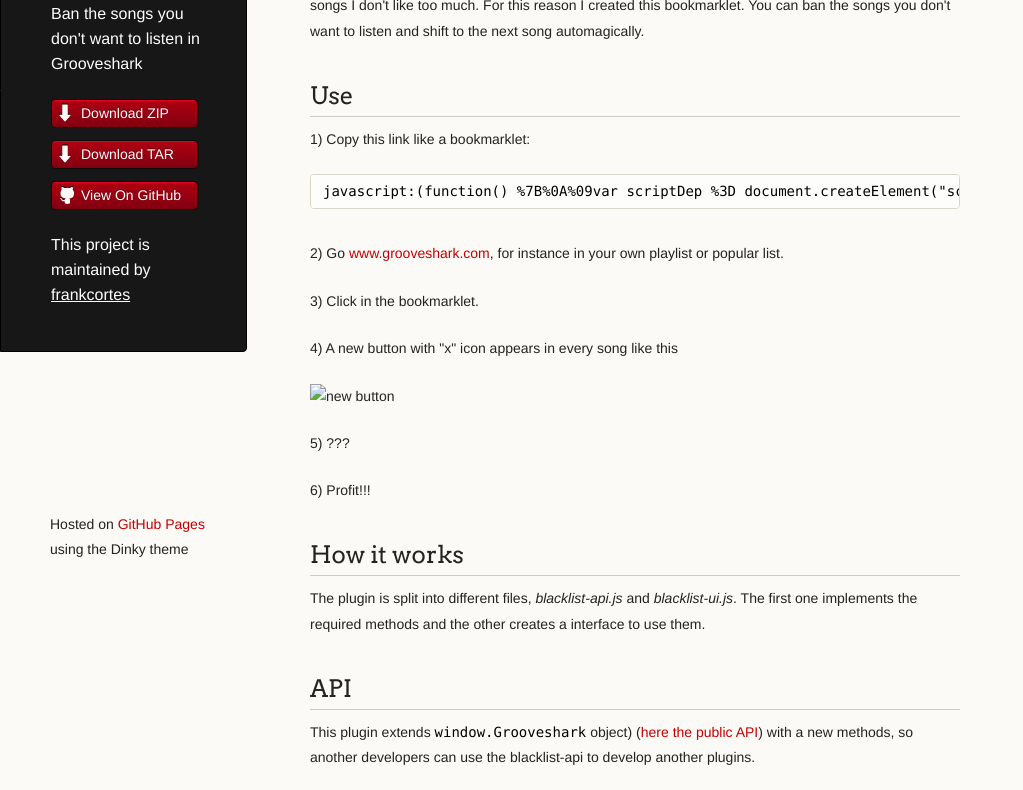
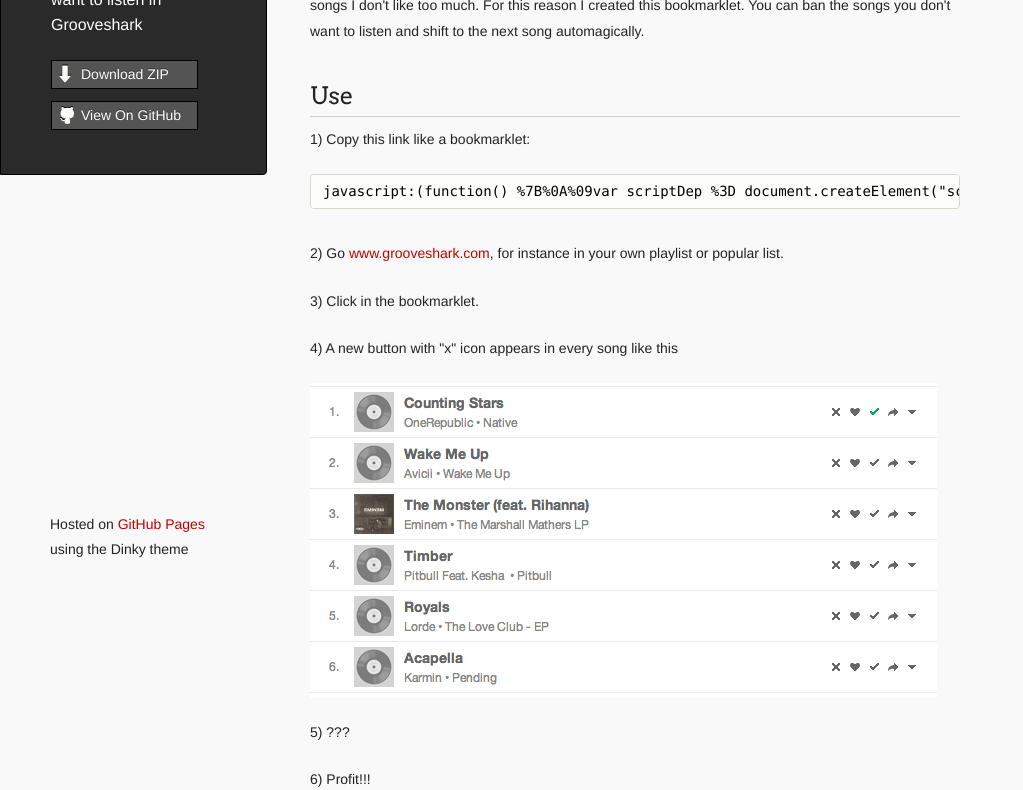
Before and after one commit to frankcortes/blacklist-for-grooveshark, a plain HTML site: page index.html in a window 1280 px wide. Shown: the part 206-996 px from the top of the page, without its empty margins (0-1023 px from the left). Drawn offline with Linux system fonts and the light colour scheme.

Commit message:
Improve styles for gh-pages

```diff
--- a/index.html
+++ b/index.html
@@ -16,17 +16,13 @@
   <body>
     <div class="wrapper">
       <header>
-        <h1 class="header">Blacklist-for-grooveshark</h1>
+        <h1 class="header">Blacklist for Grooveshark</h1>
         <p class="header">Ban the songs you don't want to listen in Grooveshark</p>
 
         <ul>
           <li class="download"><a class="buttons" href="https://github.com/frankcortes/blacklist-for-grooveshark/zipball/master">Download ZIP</a></li>
-          <li class="download"><a class="buttons" href="https://github.com/frankcortes/blacklist-for-grooveshark/tarball/master">Download TAR</a></li>
           <li><a class="buttons github" href="https://github.com/frankcortes/blacklist-for-grooveshark">View On GitHub</a></li>
         </ul>
-
-        <p class="header">This project is maintained by <a class="header name" href="https://github.com/frankcortes">frankcortes</a></p>
-
 
       </header>
       <section>
@@ -52,7 +48,7 @@
 
 <p>4) A new button with "x" icon appears in every song like this</p>
 
-<p><img src="img/buttons.png" alt="new button"></p>
+<p><img src="images/buttons.png" alt="new button"></p>
 
 <p>5) ???</p>
 
--- a/stylesheets/styles.css
+++ b/stylesheets/styles.css
@@ -30,7 +30,7 @@
   font-family:"Helvetica Neue", Helvetica, Arial, sans-serif;
 	font-size: 14px;
 	color: #232323;
-	background-color: #FBFAF7;
+  background-color: #F9F9F9;
 	margin: 0;
 	line-height: 1.8em;
 	-webkit-font-smoothing: antialiased;
@@ -213,9 +213,9 @@
 /* Header */
 
 header {
-	background-color: #171717;
+	background-color: #2A2A2A;
 	color: #FDFDFB;
-  width:170px;
+  width:190px;
   float:left;
   position:fixed;
 	border: 1px solid #000;
@@ -269,30 +269,14 @@
 	line-height: 1em;
 	padding: 6px 6px 6px 7px;
 
-	background: #AF0011;
-	background: -moz-linear-gradient(top, #AF0011 0%, #820011 100%);
-  background: -webkit-gradient(linear, left top, left bottom, color-stop(0%,#f8f8f8), color-stop(100%,#dddddd));
-  background: -webkit-linear-gradient(top, #AF0011 0%,#820011 100%);
-  background: -o-linear-gradient(top, #AF0011 0%,#820011 100%);
-  background: -ms-linear-gradient(top, #AF0011 0%,#820011 100%);
-  background: linear-gradient(top, #AF0011 0%,#820011 100%);
+	background: #545454;
 
-	border-radius:4px;
-  border:1px solid #0D0D0D;
-
-	-webkit-box-shadow: inset 0px 1px 1px 0 rgba(233,2,38, 1);
-	box-shadow: inset 0px 1px 1px 0 rgba(233,2,38, 1);
+  border:1px solid black;
 
 }
 
 header li:hover {
-	background: #C3001D;
-	background: -moz-linear-gradient(top, #C3001D 0%, #950119 100%);
-  background: -webkit-gradient(linear, left top, left bottom, color-stop(0%,#f8f8f8), color-stop(100%,#dddddd));
-  background: -webkit-linear-gradient(top, #C3001D 0%,#950119 100%);
-  background: -o-linear-gradient(top, #C3001D 0%,#950119 100%);
-  background: -ms-linear-gradient(top, #C3001D 0%,#950119 100%);
-  background: linear-gradient(top, #C3001D 0%,#950119 100%);
+	background: #656565;
 }
 
 a.buttons {
```
